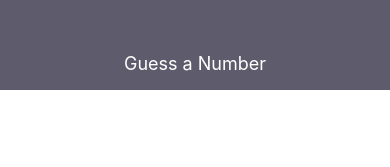
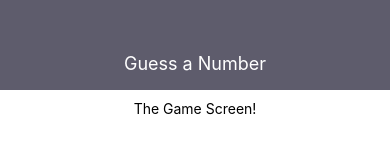
Before and after one commit to sapinspys/React-Native-Practice, a React Native app in the folder guess-a-number-app/: screen / in a window 390 px wide. Shown: the top 167 px of the page. Built offline with nearby package versions, Linux system fonts and the light colour scheme.

Commit message:
Created and implemented basic StartGameScreen

```diff
--- a/guess-a-number-app/App.js
+++ b/guess-a-number-app/App.js
@@ -1,18 +1,20 @@
-import React from 'react';
-import { StyleSheet, Text, View } from 'react-native';
+import React from "react";
+import { StyleSheet, Text, View } from "react-native";
 
-import Header from './components/Header';
+import Header from "./components/Header";
+import StartGameScreen from "./screens/StartGameScreen";
 
 export default function App() {
   return (
     <View style={styles.screen}>
-      <Header title={"Guess a Number"}/>
+      <Header title={"Guess a Number"} />
+      <StartGameScreen />
     </View>
   );
 }
 
 const styles = StyleSheet.create({
   screen: {
-    // flex: 1,
+    flex: 1, // ensures component takes all available space
   },
 });
--- /dev/null
+++ b/guess-a-number-app/screens/StartGameScreen.js
@@ -0,0 +1,20 @@
+import React from 'react';
+import { View, Text, StyleSheet } from 'react-native';
+
+const StartGameScreen = props => {
+    return (
+        <View style={styles.screen}>
+            <Text>The Game Screen!</Text>
+        </View>
+    )
+};
+
+const styles = StyleSheet.create({
+    screen: {
+        flex: 1,
+        padding: 10,
+        alignItems: 'center'
+    }
+});
+
+export default StartGameScreen;
```
